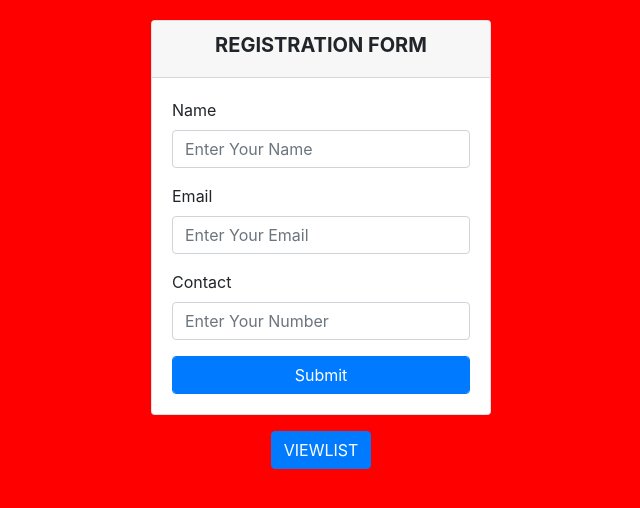
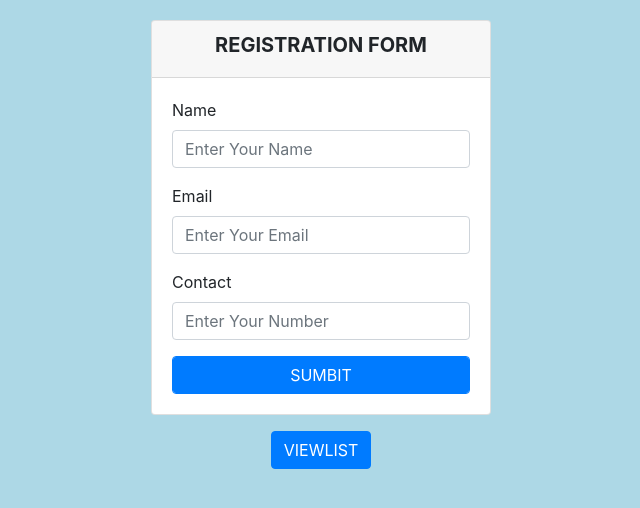
Before and after one commit to milan-sony/Django-CRUD, a Django app: page / in a window 1280 px wide. Shown: the top 508 px of the page, without its empty margins (319-959 px from the left). Run offline with Django 4.2, Linux system fonts and the light colour scheme; some libraries are stand-ins or nearby versions.

Commit message:
CSS updated

```diff
--- a/static/crud/CSS/registerform.css
+++ b/static/crud/CSS/registerform.css
@@ -1,5 +1,5 @@
 body{
-  background-color: red;
+  background-color: lightblue;
 }
 .card{
   margin-top: 20px;
--- a/templates/registerform.html
+++ b/templates/registerform.html
@@ -31,7 +31,7 @@ Register
             <label for="contact">Contact</label>
             <input type="text" name="contact" placeholder="Enter Your Number" class="form-control" required autocomplete="off">
           </div>
-          <input type="submit" value="Submit" class="btn btn-primary form-control">
+          <input type="submit" value="SUMBIT" class="btn btn-primary form-control">
         </form>
         {% if messages %}
         {% for message in messages %}
```
Also changed, not shown: CRUD/views.py (line endings or trailing spaces).
